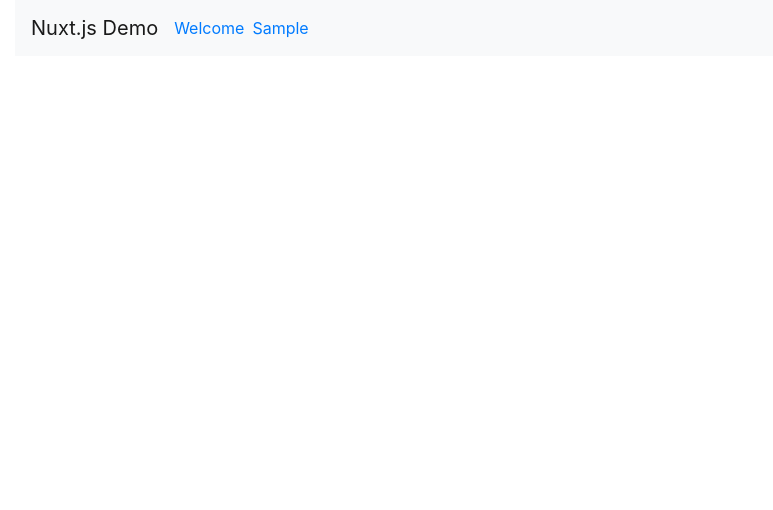
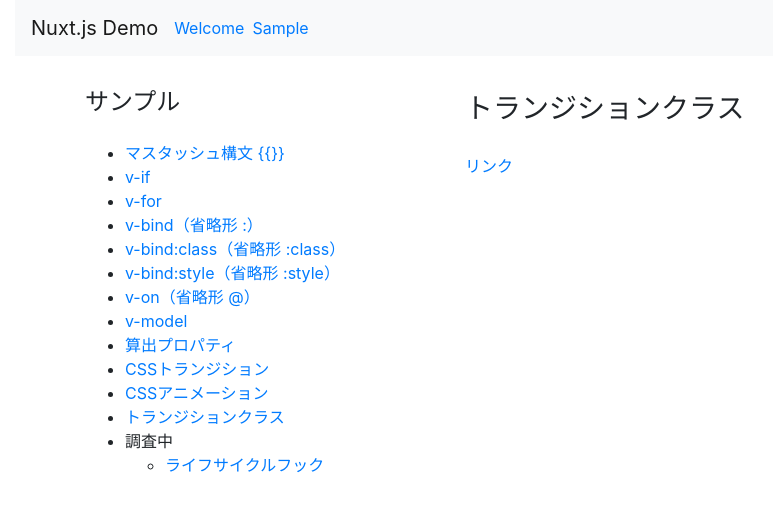
Before and after one commit to 0gravity000/nuxtdemo, a Nuxt app: page /sample/SampleTransitionClass in a window 1280 px wide. Shown: the top 510 px of the page, without its empty margins (0-773 px from the left). Built offline with nearby package versions, Linux system fonts and the light colour scheme.

Commit message:
トランジションクラスページを追加

```diff
--- a/components/SampleMenu.vue
+++ b/components/SampleMenu.vue
@@ -80,6 +80,13 @@
         </NuxtLink>
       </li>
       <li>
+        <NuxtLink
+          to="/sample/SampleTransitionClass"
+        >
+          トランジションクラス
+        </NuxtLink>
+      </li>
+      <li>
         調査中
         <ul>
           <li>
--- /dev/null
+++ b/pages/sample/SampleTransitionClass.vue
@@ -0,0 +1,20 @@
+<template>
+  <div>
+    <h3>トランジションクラス</h3>
+    <a :href="pagelink">リンク</a>
+  </div>
+</template>
+
+<script>
+export default {
+  layout: 'LayoutSample',
+  data () {
+    return {
+      pagelink: 'https://jp.vuejs.org/v2/guide/transitions.html#%E3%83%88%E3%83%A9%E3%83%B3%E3%82%B8%E3%82%B7%E3%83%A7%E3%83%B3%E3%82%AF%E3%83%A9%E3%82%B9'
+    }
+  }
+}
+</script>
+
+<style scoped>
+</style>
```
